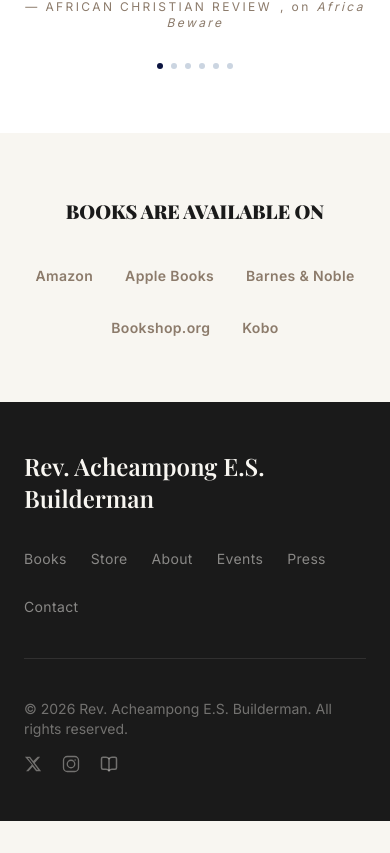
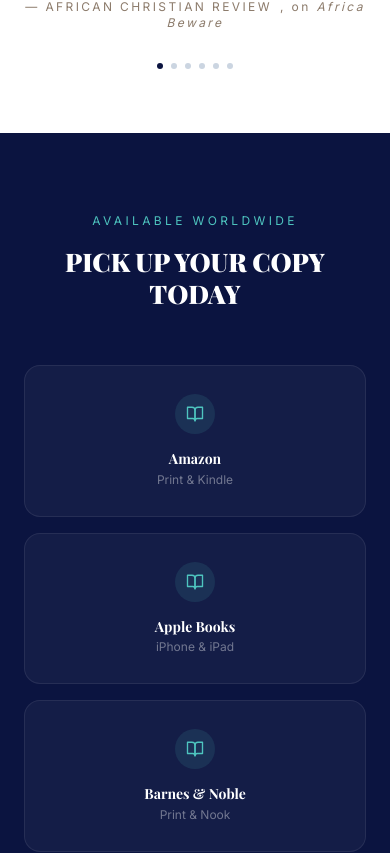
Before and after one commit to m1ch-a3l/builderman, a Next.js app: page /books in a window 390 px wide. Shown: the part 2876-3729 px from the top of the page. Before the commit the page ends 3697 px from the top, so only its background shows below. Built offline with nearby package versions, Linux system fonts and the light colour scheme.

Commit message:
Add Books to navbar; redesign where-to-buy section as navy card grid
Co-Authored-By: Claude Sonnet 4.6 <noreply@anthropic.com>

```diff
--- a/components/BooksGrid.tsx
+++ b/components/BooksGrid.tsx
@@ -281,22 +281,60 @@ export default function BooksGrid() {
       </section>
 
       {/* ── Where to buy ── */}
-      <section className="py-16" style={{ backgroundColor: "#F8F6F1" }}>
-        <div className="max-w-6xl mx-auto px-6 lg:px-12 text-center">
-          <Animate variant="fadeUp">
-            <p
-              className="font-display font-black text-ink uppercase mb-10"
-              style={{ fontSize: "clamp(1.2rem, 3vw, 2rem)" }}
+      <section className="py-20 lg:py-28" style={{ backgroundColor: "#0B1440" }}>
+        <div className="max-w-6xl mx-auto px-6 lg:px-12">
+          <Animate variant="fadeUp" className="text-center mb-14">
+            <p className="font-body text-xs tracking-[0.28em] uppercase mb-4" style={{ color: "#4EC5BF" }}>
+              Available Worldwide
+            </p>
+            <h2
+              className="font-display font-black text-white uppercase leading-tight"
+              style={{ fontSize: "clamp(1.6rem, 3.5vw, 2.6rem)" }}
             >
-              Books are available on
+              Pick up your copy today
+            </h2>
+          </Animate>
+
+          <div className="grid grid-cols-1 sm:grid-cols-2 lg:grid-cols-5 gap-4">
+            {[
+              { name: "Amazon", sub: "Print & Kindle" },
+              { name: "Apple Books", sub: "iPhone & iPad" },
+              { name: "Barnes & Noble", sub: "Print & Nook" },
+              { name: "Bookshop.org", sub: "Independent stores" },
+              { name: "Kobo", sub: "eBook & audiobook" },
+            ].map((store, i) => (
+              <Animate key={store.name} variant="fadeUp" delay={i * 0.07}>
+                <div
+                  className="flex flex-col items-center text-center px-5 py-7 rounded-2xl border transition-all duration-300 hover:-translate-y-1 cursor-pointer group"
+                  style={{
+                    backgroundColor: "rgba(255,255,255,0.04)",
+                    borderColor: "rgba(255,255,255,0.08)",
+                  }}
+                >
+                  <div
+                    className="w-10 h-10 rounded-full flex items-center justify-center mb-4 transition-colors"
+                    style={{ backgroundColor: "rgba(78,197,191,0.12)" }}
+                  >
+                    <svg width="18" height="18" viewBox="0 0 24 24" fill="none" stroke="#4EC5BF" strokeWidth="1.8" strokeLinecap="round" strokeLinejoin="round">
+                      <path d="M2 3h6a4 4 0 0 1 4 4v14a3 3 0 0 0-3-3H2z" />
+                      <path d="M22 3h-6a4 4 0 0 0-4 4v14a3 3 0 0 1 3-3h7z" />
+                    </svg>
+                  </div>
+                  <p className="font-display font-bold text-white text-sm leading-tight mb-1">
+                    {store.name}
+                  </p>
+                  <p className="font-body text-xs" style={{ color: "rgba(255,255,255,0.4)" }}>
+                    {store.sub}
+                  </p>
+                </div>
+              </Animate>
+            ))}
+          </div>
+
+          <Animate variant="fadeUp" delay={0.4} className="text-center mt-12">
+            <p className="font-body text-sm" style={{ color: "rgba(255,255,255,0.35)" }}>
+              Also available at local bookshops and church bookstores across Ghana and West Africa.
             </p>
-            <div className="flex flex-wrap justify-center items-center gap-8 lg:gap-14">
-              {["Amazon", "Apple Books", "Barnes & Noble", "Bookshop.org", "Kobo"].map((store) => (
-                <span key={store} className="font-body font-semibold text-stone text-sm tracking-wide">
-                  {store}
-                </span>
-              ))}
-            </div>
           </Animate>
         </div>
       </section>
--- a/components/Navbar.tsx
+++ b/components/Navbar.tsx
@@ -10,6 +10,7 @@ import CartDrawer from "@/components/CartDrawer";
 
 const navLinks = [
   { href: "/store", label: "Store" },
+  { href: "/books", label: "Books" },
   { href: "/about", label: "About" },
   { href: "/contact", label: "Contact" },
 ];
```
